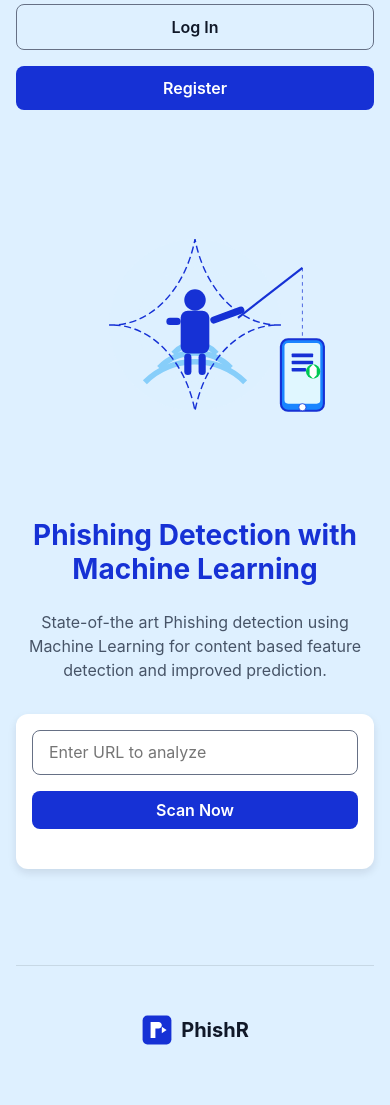
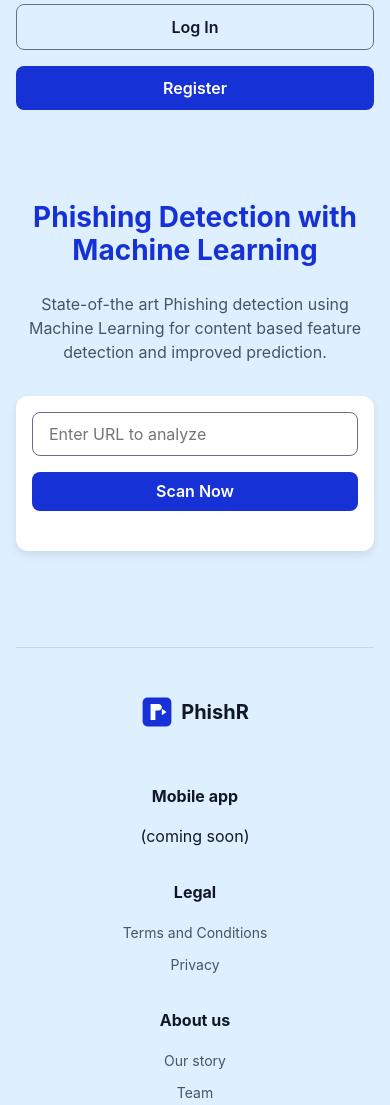
Before and after one commit to ovlachi/phishing-detector, a FastAPI app: page / in a window 390 px wide. Shown: the part 172-1277 px from the top of the page. Run offline with FastAPI, Linux system fonts and the light colour scheme.

```diff
--- a/src/api/static/css/responsive.css
+++ b/src/api/static/css/responsive.css
@@ -31,17 +31,27 @@
     max-width: 720px;
   }
 
-    .hero-section, .auth-section {
+  .hero-section,
+  .auth-section {
     flex-direction: column;
     gap: var(--spacing-xl);
   }
 
-    .hero-content, .hero-image, .auth-container, .auth-image {
+  .hero-image {
+    display: none;
+    margin: 0 auto;
+  }
+
+  .hero-content,
+  .hero-image,
+  .auth-container,
+  .auth-image {
     flex: none;
     width: 100%;
   }
 
-    .hero-image, .auth-image {
+  .hero-image,
+  .auth-image {
     order: -1;
     max-width: 480px;
     margin: 0 auto;
```
Lines whose indentation alone changed are shown as unchanged.
